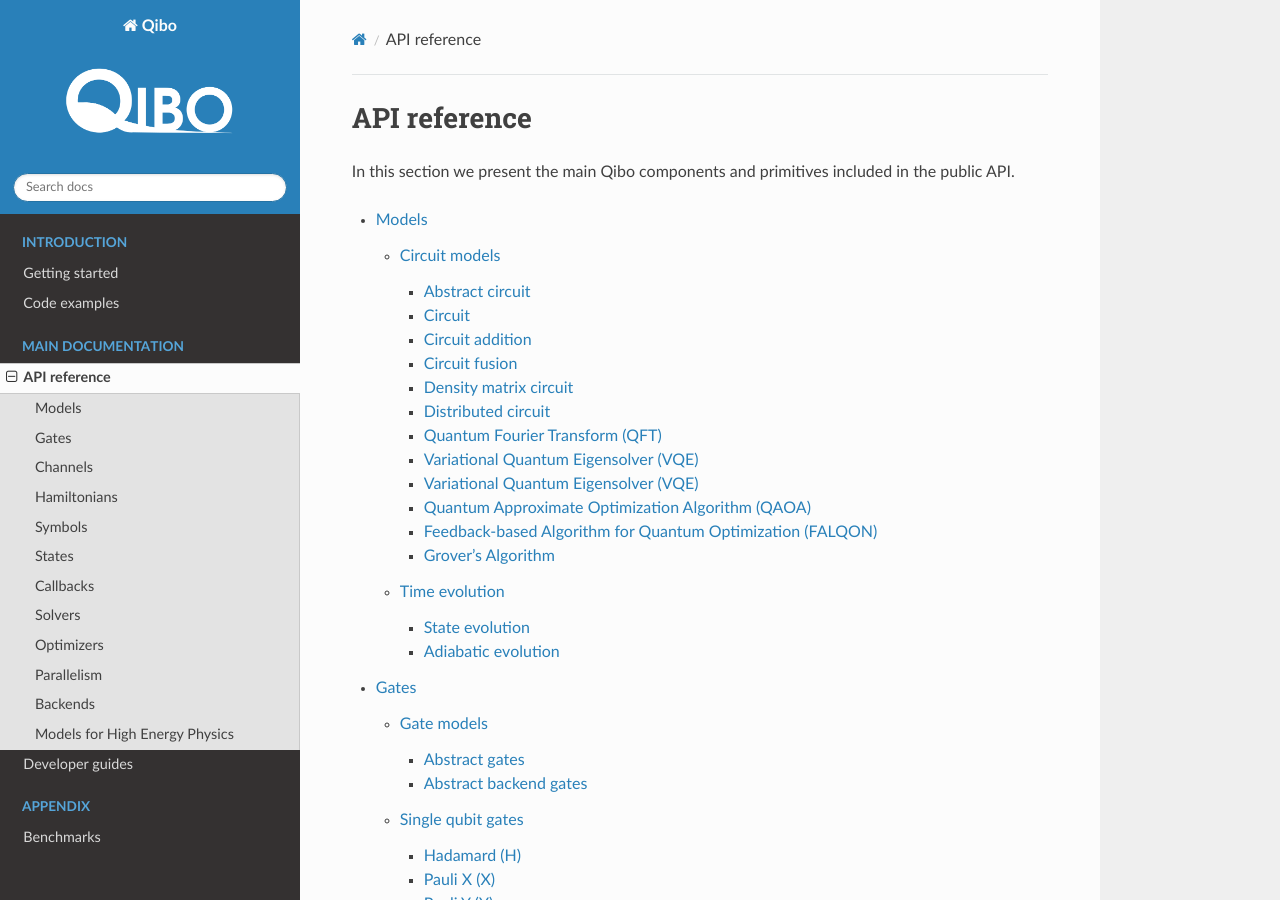
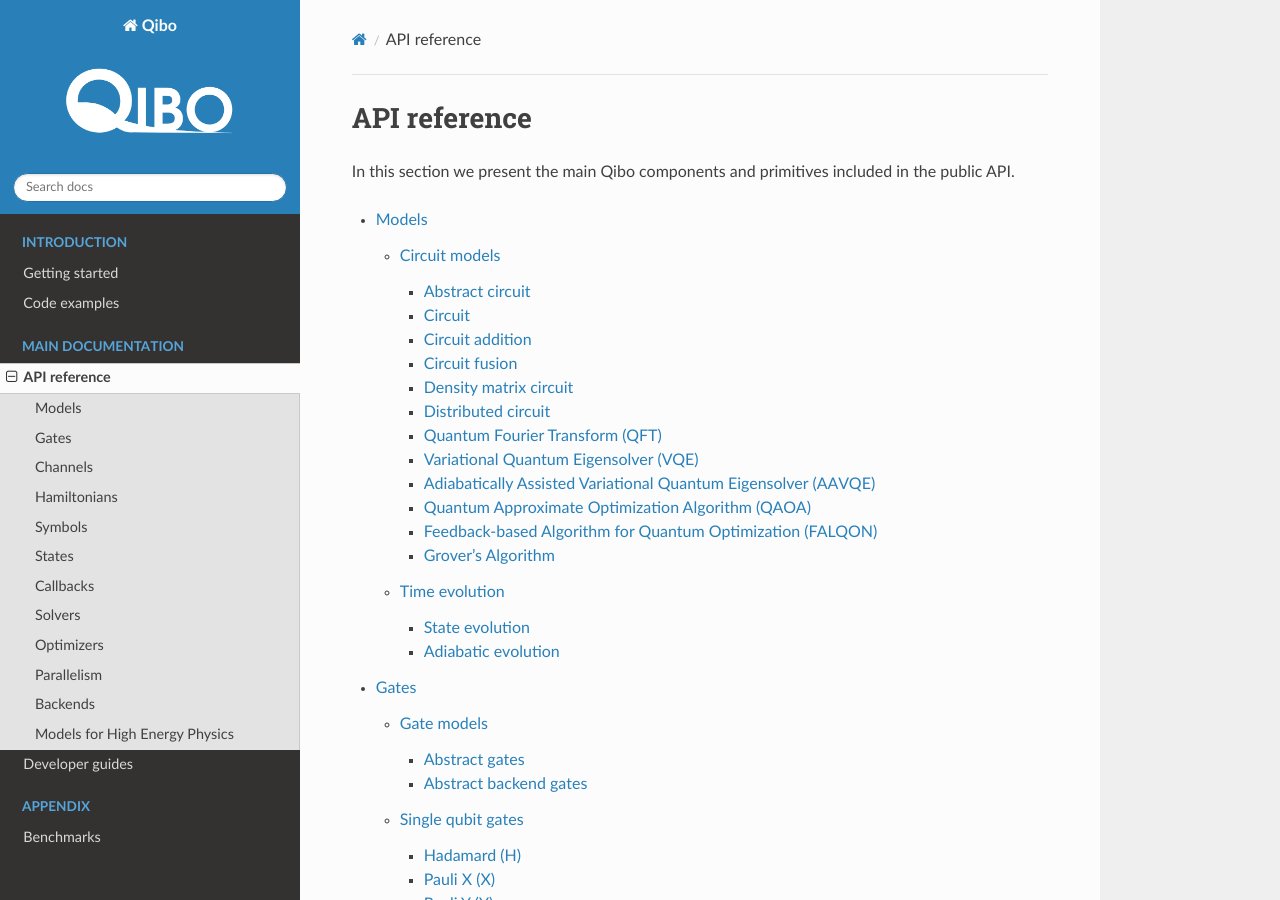
Before and after one commit to qiboteam/qibo, a Sphinx documentation site: the page built from doc/source/api-reference/index.rst, in a window 1280 px wide and 900 px high. Built offline with Sphinx 7.4.7 and the Read the Docs theme 2.0.0, drawn with Linux system fonts in a browser that asks for light colours; pages that are not in the unit, such as notebooks, are missing from menus.

Commit message:
updating docs

```diff
--- a/doc/source/api-reference/qibo.rst
+++ b/doc/source/api-reference/qibo.rst
@@ -166,8 +166,8 @@
     :members:
     :member-order: bysource
 
-Variational Quantum Eigensolver (VQE)
-"""""""""""""""""""""""""""""""""""""
+Adiabatically Assisted Variational Quantum Eigensolver (AAVQE)
+""""""""""""""""""""""""""""""""""""""""""""""""""""""""""""""
 
 .. autoclass:: qibo.models.variational.AAVQE
     :members:
```
